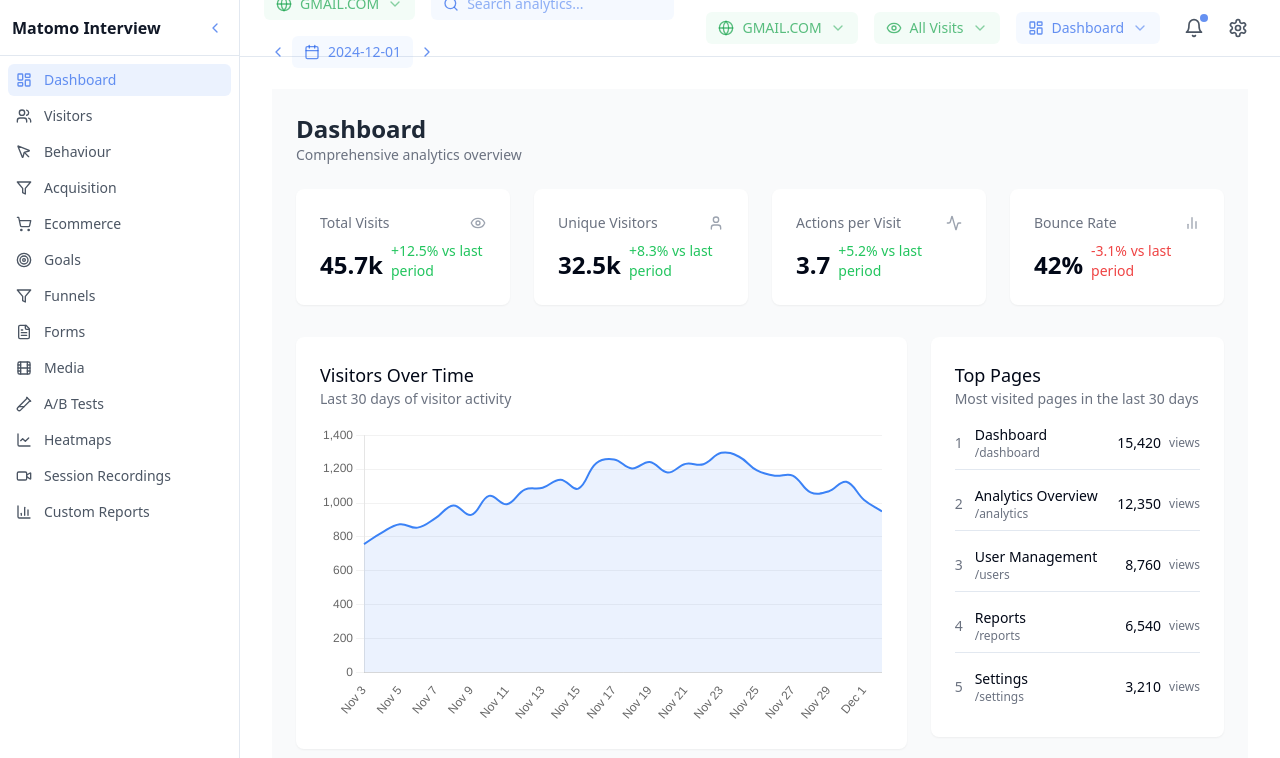
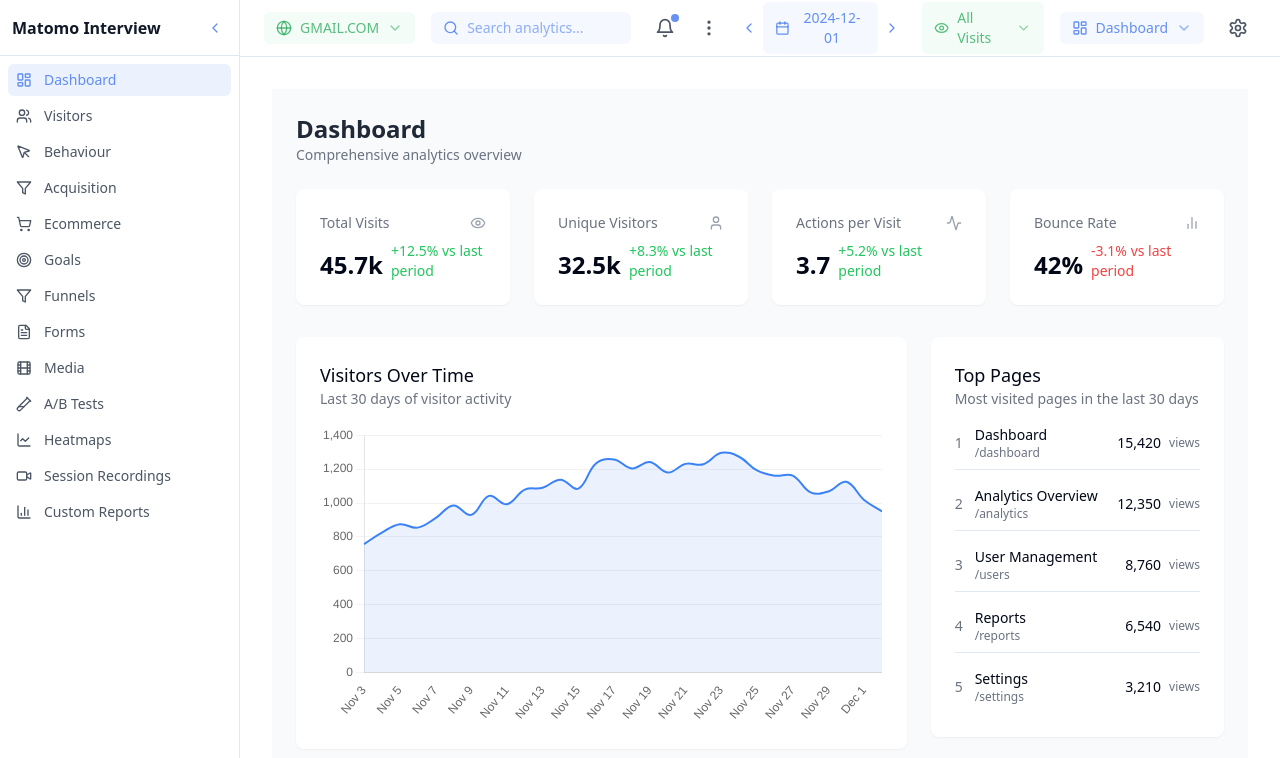
Before and after one commit to karanbalaji/matomo-dashboard-concept-vue-showcase, a Vue app: page / in a window 1280 px wide. Shown: the top 758 px of the page. Built offline with nearby package versions, Linux system fonts and the light colour scheme.

Commit message:
Refactor MenuBar for improved mobile responsiveness

```diff
--- a/src/components/MenuBar.vue
+++ b/src/components/MenuBar.vue
@@ -9,13 +9,14 @@
         <Menu class="h-5 w-5" />
       </button>
 
-      <!-- Search -->
-      <div class="flex-1 flex flex-wrap items-center gap-2 sm:gap-4">
-        <DropdownMenu>
-          <DropdownMenuTrigger class="flex items-center gap-2 px-3 py-1.5 text-sm rounded-md bg-green-500/5 hover:bg-green-500/10 transition-colors">
+      <!-- Search and Essential Controls -->
+      <div class="flex-1 flex flex-row items-center gap-2 sm:gap-4">
+        <!-- Website Dropdown (Responsive) -->
+        <DropdownMenu class="flex-grow-0">
+          <DropdownMenuTrigger class="w-full sm:w-auto flex items-center gap-2 px-3 py-1.5 text-sm rounded-md bg-green-500/5 hover:bg-green-500/10 transition-colors">
             <Globe class="h-4 w-4 text-green-600/70" />
-            <span class="text-green-600/70">{{ selectedWebsite }}</span>
-            <ChevronDown class="h-4 w-4 text-green-600/50" />
+            <span class="text-green-600/70 truncate max-w-[100px] hidden sm:inline">{{ selectedWebsite }}</span>
+            <ChevronDown class="h-4 w-4 text-green-600/50 ml-auto sm:ml-0" />
           </DropdownMenuTrigger>
           <DropdownMenuContent>
             <DropdownMenuItem v-for="site in websites" :key="site" @click="selectedWebsite = site">
@@ -24,6 +25,7 @@
           </DropdownMenuContent>
         </DropdownMenu>
 
+        <!-- Search Bar -->
         <div class="flex-1 min-w-[160px] sm:min-w-[200px] flex items-center gap-2 px-2 sm:px-3 py-1.5 text-sm rounded-md bg-blue-500/5 hover:bg-blue-500/10 transition-colors">
           <Search class="h-4 w-4 text-blue-600/70" />
           <input
@@ -32,36 +34,53 @@
             class="w-full flex-1 bg-transparent outline-none placeholder:text-blue-600/50"
           />
         </div>
+      </div>
 
-        <!-- Date Navigation - Compact on Mobile -->
+      <!-- Right Side Icons -->
+      <div class="flex items-center gap-2">
+        <!-- Notifications -->
+        <DropdownMenu>
+          <DropdownMenuTrigger class="p-2 hover:bg-blue-500/5 rounded-md transition-colors">
+            <div class="relative">
+              <Bell class="h-5 w-5 text-gray-600" />
+              <span class="absolute -top-1 -right-1 h-2 w-2 rounded-full bg-blue-600/70"></span>
+            </div>
+          </DropdownMenuTrigger>
+          <DropdownMenuContent align="end" class="w-80">
+            <DropdownMenuLabel>Notifications</DropdownMenuLabel>
+            <DropdownMenuSeparator />
+            <div class="max-h-80 overflow-y-auto">
+              <DropdownMenuItem v-for="n in notifications" :key="n.id">
+                <div class="flex flex-col gap-1">
+                  <p class="text-sm font-medium">{{ n.title }}</p>
+                  <p class="text-xs text-gray-500">{{ n.time }}</p>
+                </div>
+              </DropdownMenuItem>
+            </div>
+          </DropdownMenuContent>
+        </DropdownMenu>
+
+        <!-- Mobile More Menu -->
+        <DropdownMenu>
+          <DropdownMenuTrigger class="p-2 hover:bg-blue-500/5 rounded-md">
+            <MoreVertical class="h-5 w-5 text-gray-600" />
+          </DropdownMenuTrigger>
+          <DropdownMenuContent align="end" class="w-64">
+            <!-- Date Navigation -->
+            <DropdownMenuLabel class="text-sm font-medium text-gray-500">Date</DropdownMenuLabel>
+            <DropdownMenuItem class="flex items-center justify-between">
               <div class="flex items-center">
-          <button class="p-1.5 hover:bg-blue-500/5 rounded-md transition-colors">
+                <Calendar class="h-4 w-4 mr-2 text-blue-600/70" />
+                {{ currentDate }}
+              </div>
+              <div>
+                <button class="p-1 hover:bg-blue-500/5 rounded-md">
                   <ChevronLeft class="h-4 w-4 text-blue-600/70" />
                 </button>
-          <button class="sm:hidden p-1.5 hover:bg-blue-500/5 rounded-md transition-colors">
-            <Calendar class="h-4 w-4 text-blue-600/70" />
-          </button>
-          <button class="hidden sm:flex px-3 py-1.5 text-sm rounded-md bg-blue-500/5 hover:bg-blue-500/10 transition-colors items-center gap-2">
-            <Calendar class="h-4 w-4 text-blue-600/70" />
-            <span class="text-blue-600/70">{{ currentDate }}</span>
-          </button>
-          <button class="p-1.5 hover:bg-blue-500/5 rounded-md transition-colors">
+                <button class="p-1 hover:bg-blue-500/5 rounded-md">
                   <ChevronRight class="h-4 w-4 text-blue-600/70" />
                 </button>
               </div>
-      </div>
-
-      <!-- Mobile More Menu -->
-      <DropdownMenu>
-        <DropdownMenuTrigger class="lg:hidden p-2 hover:bg-blue-500/5 rounded-md">
-          <MoreVertical class="h-5 w-5 text-gray-600" />
-        </DropdownMenuTrigger>
-        <DropdownMenuContent align="end" class="w-64">
-          <!-- Website Selection -->
-          <DropdownMenuLabel class="text-sm font-medium text-gray-500">Website</DropdownMenuLabel>
-          <DropdownMenuItem v-for="site in websites" :key="site" @click="selectedWebsite = site">
-            <Globe class="h-4 w-4 mr-2 text-green-600/70" />
-            {{ site }}
             </DropdownMenuItem>
 
             <DropdownMenuSeparator />
@@ -91,24 +110,38 @@
               <Eye class="h-4 w-4 mr-2 text-green-600/70" />
               {{ type.label }}
             </DropdownMenuItem>
+
+            <DropdownMenuSeparator />
+
+            <!-- Settings -->
+            <DropdownMenuItem>
+              <Settings2 class="h-4 w-4 mr-2" />
+              Settings
+            </DropdownMenuItem>
+            <DropdownMenuItem class="text-red-500">
+              <LogOut class="h-4 w-4 mr-2" />
+              Logout
+            </DropdownMenuItem>
           </DropdownMenuContent>
         </DropdownMenu>
 
         <!-- Desktop Controls -->
         <div class="hidden lg:flex items-center gap-4">
-        <DropdownMenu>
-          <DropdownMenuTrigger class="flex items-center gap-2 px-3 py-1.5 text-sm rounded-md bg-green-500/5 hover:bg-green-500/10 transition-colors">
-            <Globe class="h-4 w-4 text-green-600/70" />
-            <span class="text-green-600/70">{{ selectedWebsite }}</span>
-            <ChevronDown class="h-4 w-4 text-green-600/50" />
-          </DropdownMenuTrigger>
-          <DropdownMenuContent>
-            <DropdownMenuItem v-for="site in websites" :key="site" @click="selectedWebsite = site">
-              {{ site }}
-            </DropdownMenuItem>
-          </DropdownMenuContent>
-        </DropdownMenu>
+          <!-- Date Navigation -->
+          <div class="flex items-center">
+            <button class="p-1.5 hover:bg-blue-500/5 rounded-md transition-colors">
+              <ChevronLeft class="h-4 w-4 text-blue-600/70" />
+            </button>
+            <button class="flex px-3 py-1.5 text-sm rounded-md bg-blue-500/5 hover:bg-blue-500/10 transition-colors items-center gap-2">
+              <Calendar class="h-4 w-4 text-blue-600/70" />
+              <span class="text-blue-600/70">{{ currentDate }}</span>
+            </button>
+            <button class="p-1.5 hover:bg-blue-500/5 rounded-md transition-colors">
+              <ChevronRight class="h-4 w-4 text-blue-600/70" />
+            </button>
+          </div>
 
+          <!-- Visit Type Dropdown -->
           <DropdownMenu>
             <DropdownMenuTrigger class="px-3 py-1.5 text-sm rounded-md bg-green-500/5 hover:bg-green-500/10 transition-colors flex items-center gap-2">
               <Eye class="h-4 w-4 text-green-600/70" />
@@ -127,6 +160,7 @@
             </DropdownMenuContent>
           </DropdownMenu>
 
+          <!-- View Type Dropdown -->
           <DropdownMenu>
             <DropdownMenuTrigger class="px-3 py-1.5 text-sm rounded-md bg-blue-500/5 hover:bg-blue-500/10 transition-colors flex items-center gap-2">
               <LayoutDashboard class="h-4 w-4 text-blue-600/70" />
@@ -142,31 +176,6 @@
               >
                 {{ type.label }}
               </DropdownMenuItem>
-          </DropdownMenuContent>
-        </DropdownMenu>
-      </div>
-
-      <!-- Right Side Icons -->
-      <div class="flex items-center gap-2">
-        <!-- Notifications -->
-        <DropdownMenu>
-          <DropdownMenuTrigger class="p-2 hover:bg-blue-500/5 rounded-md transition-colors">
-            <div class="relative">
-              <Bell class="h-5 w-5 text-gray-600" />
-              <span class="absolute -top-1 -right-1 h-2 w-2 rounded-full bg-blue-600/70"></span>
-            </div>
-          </DropdownMenuTrigger>
-          <DropdownMenuContent align="end" class="w-80">
-            <DropdownMenuLabel>Notifications</DropdownMenuLabel>
-            <DropdownMenuSeparator />
-            <div class="max-h-80 overflow-y-auto">
-              <DropdownMenuItem v-for="n in notifications" :key="n.id">
-                <div class="flex flex-col gap-1">
-                  <p class="text-sm font-medium">{{ n.title }}</p>
-                  <p class="text-xs text-gray-500">{{ n.time }}</p>
-                </div>
-              </DropdownMenuItem>
-            </div>
             </DropdownMenuContent>
           </DropdownMenu>
 
@@ -193,6 +202,7 @@
               </DropdownMenuItem>
             </DropdownMenuContent>
           </DropdownMenu>
+        </div>
       </div>
     </div>
   </header>
```
Lines whose indentation alone changed are shown as unchanged.
